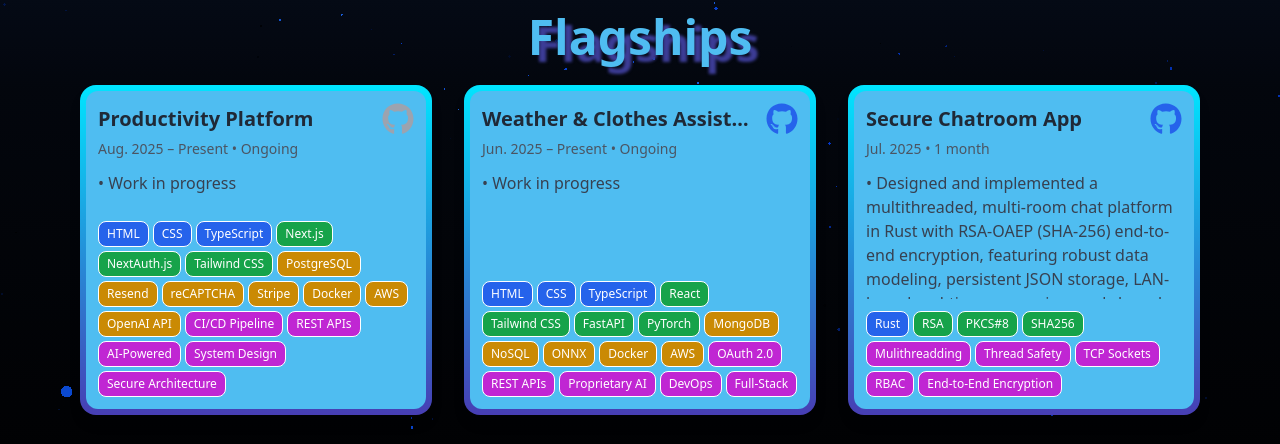
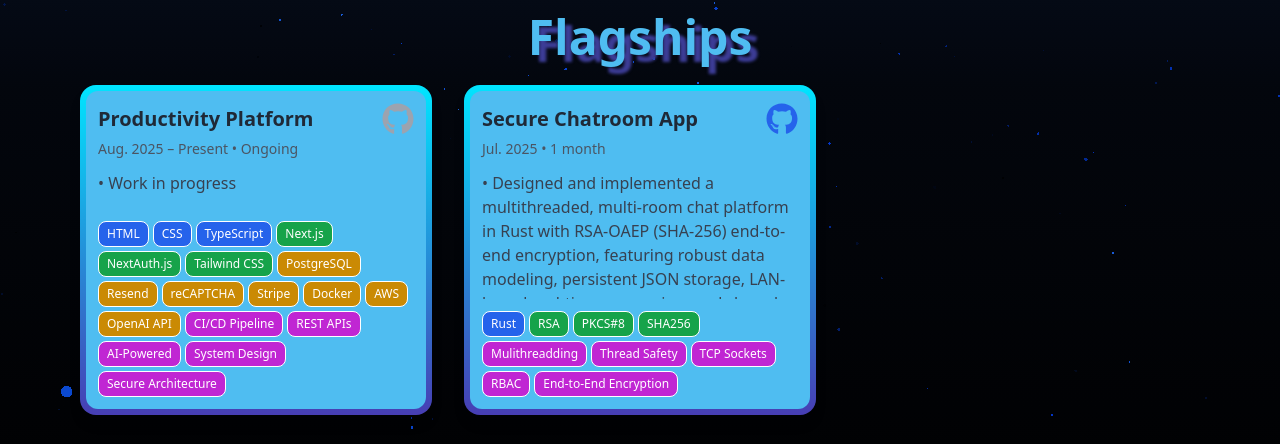
Before and after one commit to BryanWieschenberg/Personal-Website, a React (Vite) app: page /projects in a window 1280 px wide. Shown: the part 231-675 px from the top of the page. Built offline with nearby package versions, Linux system fonts and the light colour scheme.

Commit message:
Removed Clima (for now)

```diff
--- a/src/constants.tsx
+++ b/src/constants.tsx
@@ -172,7 +172,7 @@ export const roles: Role[] = [
 
 export const projects: Project[] = [
   { name: "Productivity Platform", scale: 0, date: "Aug. 2025 – Present", span: "Ongoing", desc: "• Work in progress", skills: {"HTML": 0, "CSS": 0, "TypeScript": 0, "Next.js": 1, "NextAuth.js": 1, "Tailwind CSS": 1, "PostgreSQL": 2, "Resend": 2, "reCAPTCHA": 2, "Stripe": 2, "Docker": 2, "AWS": 2, "OpenAI API": 2, "CI/CD Pipeline": 4, "REST APIs": 4, "AI-Powered": 4, "System Design": 4, "Secure Architecture": 4}, github: "" },
-  { name: "Weather & Clothes Assistant", scale: 0, date: "Jun. 2025 – Present", span: "Ongoing", desc: "• Work in progress", skills: {"HTML": 0, "CSS": 0, "TypeScript": 0, "React": 1, "Tailwind CSS": 1, "FastAPI": 1, "PyTorch": 1, "MongoDB": 2, "NoSQL": 2, "ONNX": 2, "Docker": 2, "AWS": 2, "OAuth 2.0": 4, "REST APIs": 4, "Proprietary AI": 4, "DevOps": 4, "Full-Stack": 4}, github: "https://github.com/BryanWieschenberg/Clima" },
+  // { name: "Weather & Clothes Assistant", scale: 0, date: "Jun. 2025 – Present", span: "Ongoing", desc: "• Work in progress", skills: {"HTML": 0, "CSS": 0, "TypeScript": 0, "React": 1, "Tailwind CSS": 1, "FastAPI": 1, "PyTorch": 1, "MongoDB": 2, "NoSQL": 2, "ONNX": 2, "Docker": 2, "AWS": 2, "OAuth 2.0": 4, "REST APIs": 4, "Proprietary AI": 4, "DevOps": 4, "Full-Stack": 4}, github: "https://github.com/BryanWieschenberg/Clima" },
   { name: "Secure Chatroom App", scale: 0, date: "Jul. 2025", span: "1 month", desc: "• Designed and implemented a multithreaded, multi-room chat platform in Rust with RSA-OAEP (SHA-256) end-to-end encryption, featuring robust data modeling, persistent JSON storage, LAN-based real-time messaging, and shared state management via Arc and Mutex\n• Engineered a modular command system with 50+ commands supporting full account and room management, moderation, message rate limiting, and session timeout control\n• Built a secure system architecture with per-command role-based access control (RBAC) and validated control packet handling, reducing unauthorized actions by over 75% in simulated attack and resilience tests", skills: {"Rust": 0, "RSA": 1, "PKCS#8": 1, "SHA256": 1, "Mulithreadding": 4, "Thread Safety": 4, "TCP Sockets": 4, "RBAC": 4, "End-to-End Encryption": 4}, github: "https://github.com/BryanWieschenberg/StreamLine" },
   { name: "Personal Website", scale: 1, date: "Jan. 2025 – Mar. 2025", span: "3 months", desc: "• Responsive portfolio showcasing skills and projects using TypeScript, React, and Tailwind CSS\n• Modern UI/UX design with dynamic content and interactive animations", skills: {"HTML": 0, "CSS": 0, "TypeScript": 0, "React": 1, "Tailwind CSS": 1, "Vercel": 2, "Cloud Deployment": 4, "Frontend": 4}, github: "https://github.com/BryanWieschenberg/Personal-Website" },
   { name: "Dashboard and Applicant Manager", scale: 1, date: "Sep. 2024 – Nov. 2024", span: "3 months", desc: "• Full‑stack dashboard built with Ruby on Rails and PostgreSQL for task management and application tracking\n• Advanced data filtering and analytics for WorkWell Partnership staff", skills: {"HTML": 0, "CSS": 0, "Ruby": 0, "SQL": 0, "Rails": 1, "Boostrap": 1, "PostgreSQL": 2, "Agile Development": 4}, github: "" },
```
